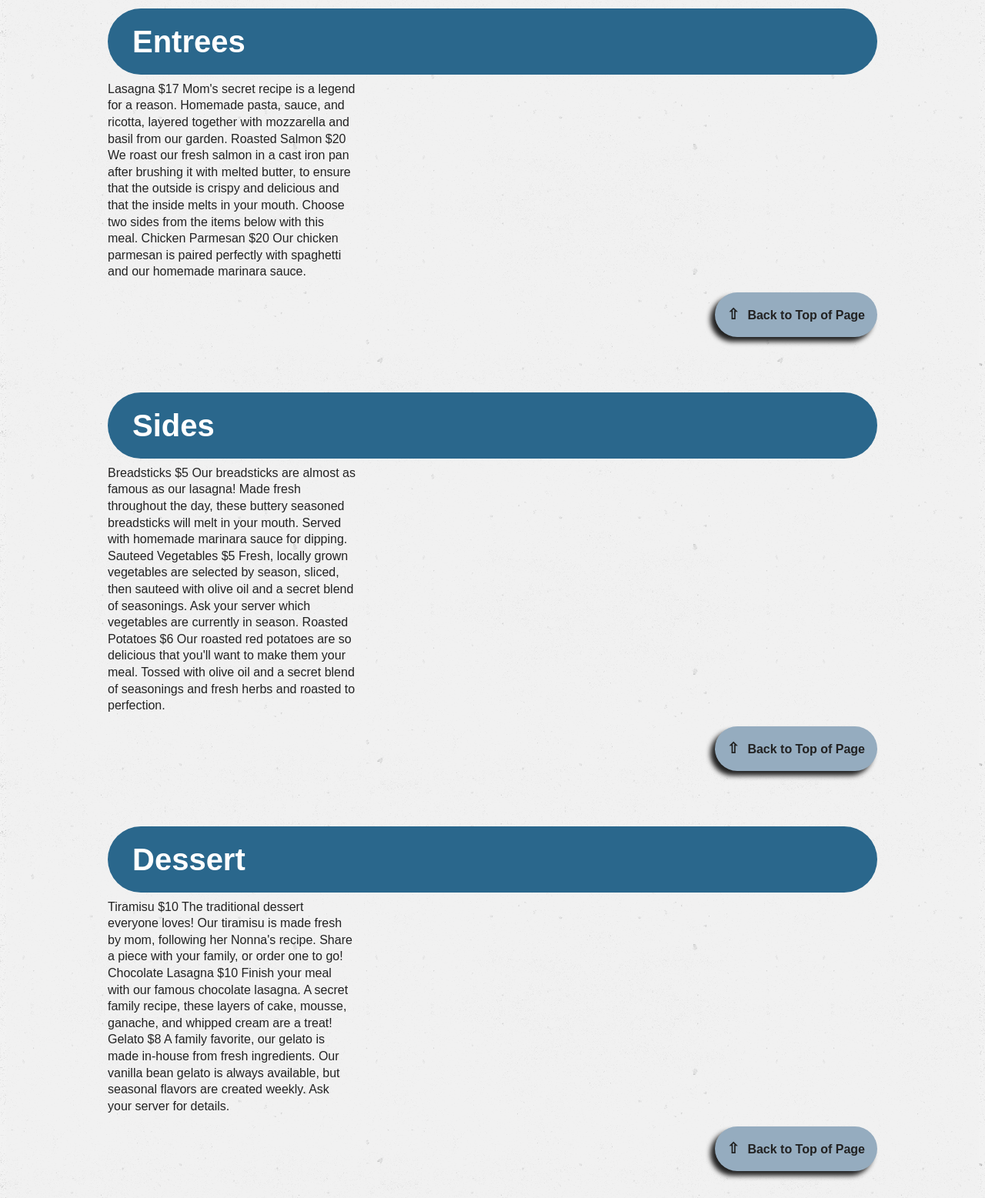
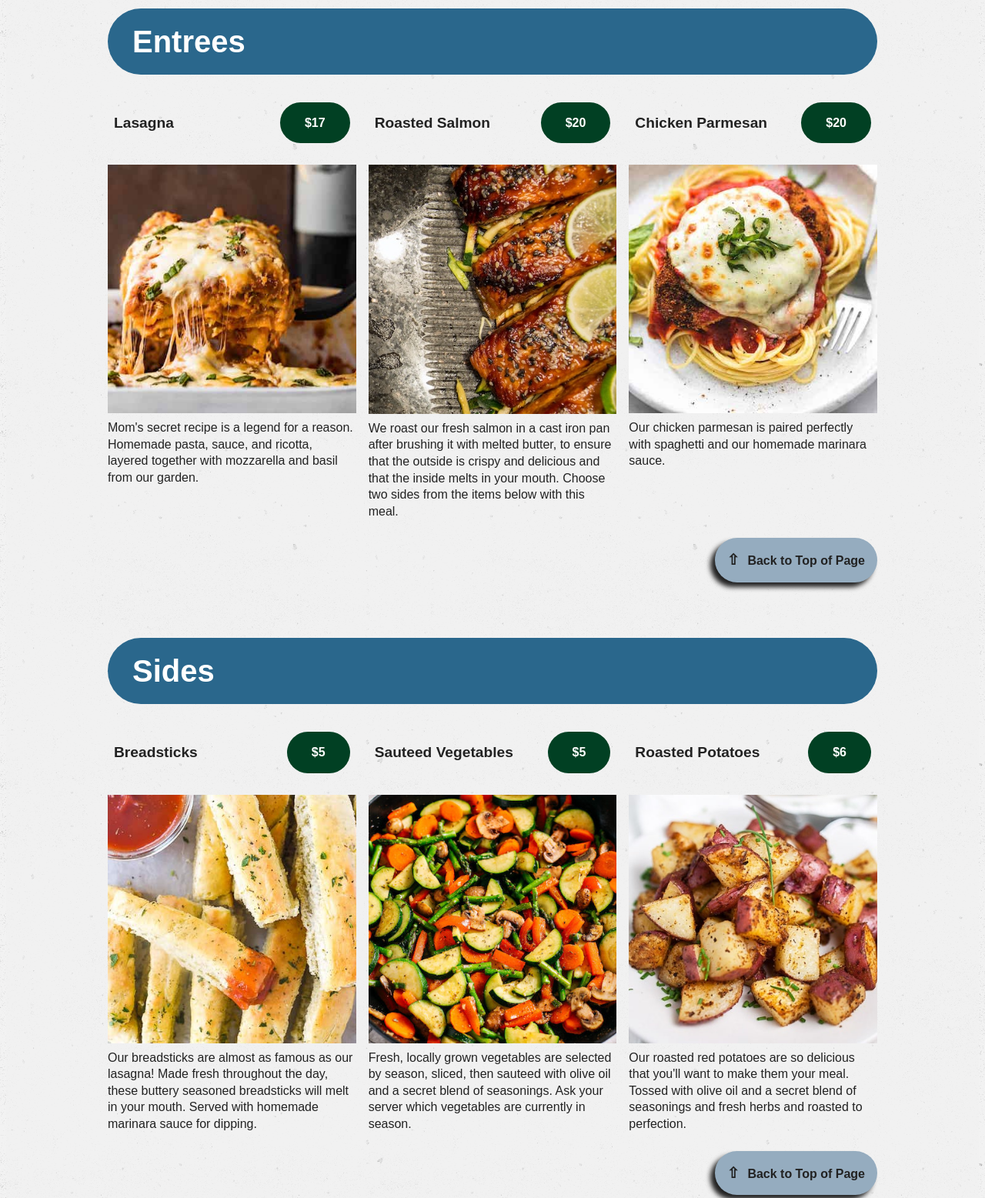
Before and after one commit to Cbencomo3/hw.3, a plain HTML site: page menu.html in a window 1280 px wide. Shown: the part 2328-3885 px from the top of the page at 77% size. Drawn offline with Linux system fonts and the light colour scheme.

Commit message:
Completed the markup in the Salads, Entrees, Sides, and Desserts

```diff
--- a/menu.html
+++ b/menu.html
@@ -111,17 +111,23 @@
             <section id="entrees">
                 <h2>Entrees</h2>
 
-                Lasagna $17
-                <!-- For this image's alt text: a single slice of lasagna with layers of pasta noodles, marinara with sausage, and mozzarella cheese held up by  a spatula over a white dish -->
-                Mom's secret recipe is a legend for a reason. Homemade pasta, sauce, and ricotta, layered together with mozzarella and basil from our garden.
+                <section>
+                    <h3>Lasagna <span>$17</span></h3>
+                    <img src="images/lasagna.jpeg" alt="a single slice of lasagna with layers of pasta noodles, marinara with sausage, and mozzarella cheese held up by a spatula over a white dish" width="400" height="400">
+                    <p>Mom's secret recipe is a legend for a reason. Homemade pasta, sauce, and ricotta, layered together with mozzarella and basil from our garden.</p>
+                </section>
 
-                Roasted Salmon $20
-                <!-- For this image's alt text: four pieces of roasted salmon, golden brown from the oven, laying on sliced zucchini and topped with lemon and lime slices -->
-                We roast our fresh salmon in a cast iron pan after brushing it with melted butter, to ensure that the outside is crispy and delicious and that the inside melts in your mouth. Choose two sides from the items below with this meal.
+                <section>
+                    <h3>Roasted Salmon <span>$20</span></h3>
+                    <img src="images/salmon.jpeg" alt="four pieces of roasted salmon, golden brown from the oven, laying on sliced zucchini and topped with lemon and lime slices" width="400" height="400">
+                    <p>We roast our fresh salmon in a cast iron pan after brushing it with melted butter, to ensure that the outside is crispy and delicious and that the inside melts in your mouth. Choose two sides from the items below with this meal.</p>
+                </section>
 
-                Chicken Parmesan $20
-                <!-- For this image's alt text: a breaded and fried chicken breast set on top of spaghetti and marinara sauce in a white bowl and covered in melted mozzarella and sliced basil -->
-                Our chicken parmesan is paired perfectly with spaghetti and our homemade marinara sauce.
+                <section>
+                    <h3>Chicken Parmesan <span>$20</span></h3>
+                    <img src="images/chicken-parm.jpg" alt="a breaded and fried chicken breast set on top of spaghetti and marinara sauce in a white bowl and covered in melted mozzarella and sliced basil" width="400" height="400">
+                    <p>Our chicken parmesan is paired perfectly with spaghetti and our homemade marinara sauce.</p>
+                </section>
 
                 <a href="#top" class="btt">Back to Top of Page</a>
             </section>
@@ -129,17 +135,23 @@
             <section id="sides">
                 <h2>Sides</h2>
 
-                Breadsticks $5
-                <!-- For this image's alt text: buttery breadsticks sprinkled with seasonings laid out near some marinara sauce for dipping -->
-                Our breadsticks are almost as famous as our lasagna! Made fresh throughout the day, these buttery seasoned breadsticks will melt in your mouth. Served with homemade marinara sauce for dipping.
+                <section>
+                    <h3>Breadsticks <span>$5</span></h3>
+                    <img src="images/breadsticks.jpg" alt="buttery breadsticks sprinkled with seasonings laid out near some marinara sauce for dipping" width="400" height="400">
+                    <p>Our breadsticks are almost as famous as our lasagna! Made fresh throughout the day, these buttery seasoned breadsticks will melt in your mouth. Served with homemade marinara sauce for dipping.</p>
+                </section>
 
-                Sauteed Vegetables $5
-                <!-- For this image's alt text: a blend of zucchini, green beans, carrots, red peppers, and mushrooms with seasonings in a cast iron pan -->
-                Fresh, locally grown vegetables are selected by season, sliced, then sauteed with olive oil and a secret blend of seasonings. Ask your server which vegetables are currently in season.
+                <section>
+                    <h3>Sauteed Vegetables <span>$5</span></h3>
+                    <img src="images/vegetables.jpg" alt="a blend of zucchini, green beans, carrots, red peppers, and mushrooms with seasonings in a cast iron pan" width="400" height="400">
+                    <p>Fresh, locally grown vegetables are selected by season, sliced, then sauteed with olive oil and a secret blend of seasonings. Ask your server which vegetables are currently in season.</p>
+                </section>
 
-                Roasted Potatoes $6
-                <!-- For this image's alt text: golden-brown, roasted red potatoes covered in seasoning and sprinkled with chives -->
-                Our roasted red potatoes are so delicious that you'll want to make them your meal. Tossed with olive oil and a secret blend of seasonings and fresh herbs and roasted to perfection.
+                <section>
+                    <h3>Roasted Potatoes <span>$6</span></h3>
+                    <img src="images/potatoes.jpg" alt="golden-brown, roasted red potatoes covered in seasoning and sprinkled with chives" width="400" height="400">
+                    <p>Our roasted red potatoes are so delicious that you'll want to make them your meal. Tossed with olive oil and a secret blend of seasonings and fresh herbs and roasted to perfection.</p>
+                </section>
 
                 <a href="#top" class="btt">Back to Top of Page</a>
             </section>
@@ -147,17 +159,23 @@
             <section id="dessert">
                 <h2>Dessert</h2>
 
-                Tiramisu $10
-                <!-- For this image's alt text: a large batch of tiramisu, layered lady fingers, cream, and chocolate shavings, with a slice cut away -->
-                The traditional dessert everyone loves! Our tiramisu is made fresh by mom, following her Nonna's recipe. Share a piece with your family, or order one to go!
+                <section>
+                    <h3>Tiramisu <span>$10</span></h3>
+                    <img src="images/tiramisu.png" alt="a large batch of tiramisu, layered lady fingers, cream, and chocolate shavings, with a slice cut away" width="400" height="400">
+                    <p>The traditional dessert everyone loves! Our tiramisu is made fresh by mom, following her Nonna's recipe. Share a piece with your family, or order one to go!</p>
+                </section>
 
-                Chocolate Lasagna $10
-                <!-- For this image's alt text: chocolate lasagna with a cake layer, a mousse layer, a ganache layer, and topped with a whipped cream layer and chocolate shavings -->
-                Finish your meal with our famous chocolate lasagna. A secret family recipe, these layers of cake, mousse, ganache, and whipped cream are a treat!
+                <section>
+                    <h3>Chocolate Lasagna <span>$10</span></h3>
+                    <img src="images/choc-lasagna.png" alt="chocolate lasagna with a cake layer, a mousse layer, a ganache layer, and topped with a whipped cream layer and chocolate shavings" width="400" height="400">
+                    <p>Finish your meal with our famous chocolate lasagna. A secret family recipe, these layers of cake, mousse, ganache, and whipped cream are a treat!</p>
+                </section>
 
-                Gelato $8
-                <!-- For this image's alt text: a white bowl of three scoops of gelato speckled with vanilla beans sits on a white cloth -->
-                A family favorite, our gelato is made in-house from fresh ingredients. Our vanilla bean gelato is always available, but seasonal flavors are created weekly. Ask your server for details.
+                <section>
+                    <h3>Gelato <span>$8</span></h3>
+                    <img src="images/gelato.jpg" alt="a white bowl of three scoops of gelato speckled with vanilla beans sits on a white cloth" width="400" height="400">
+                    <p>A family favorite, our gelato is made in-house from fresh ingredients. Our vanilla bean gelato is always available, but seasonal flavors are created weekly. Ask your server for details.</p>
+                </section>
 
                 <a href="#top" class="btt">Back to Top of Page</a>
             </section>
```
